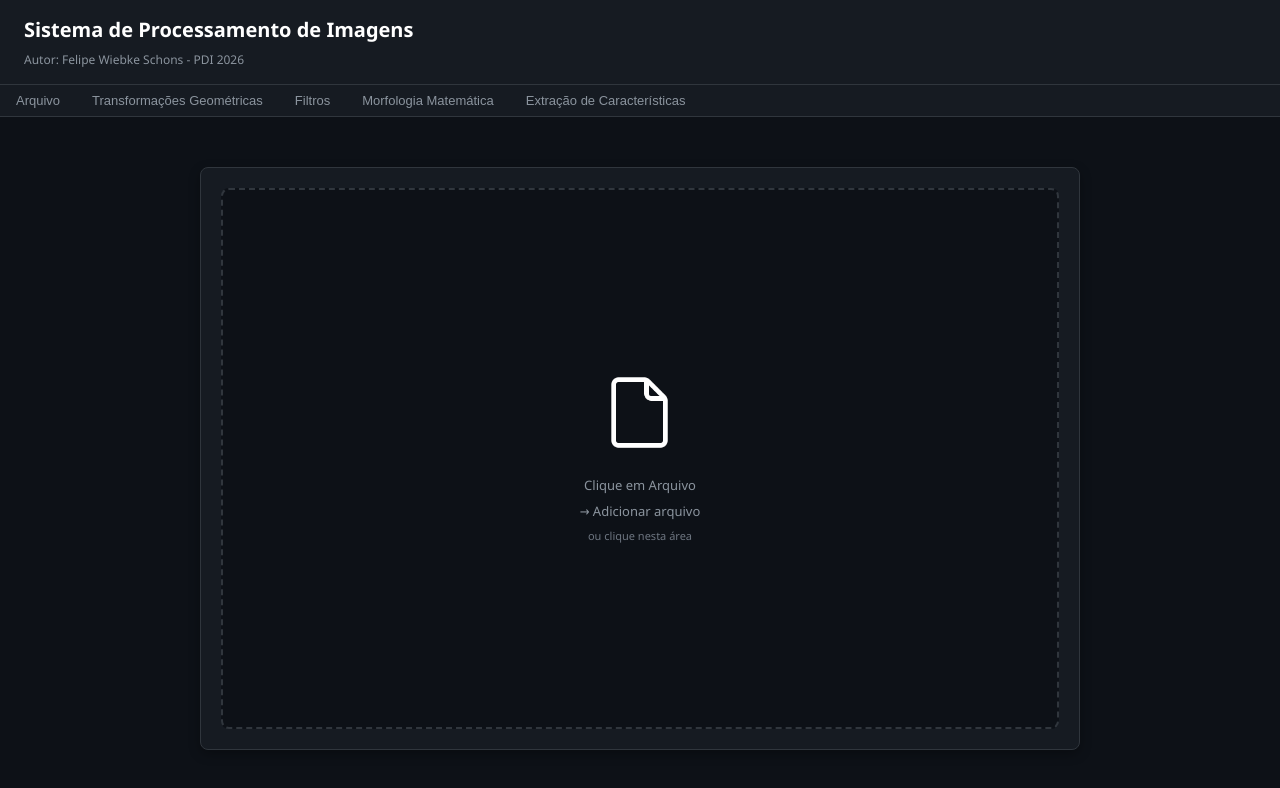
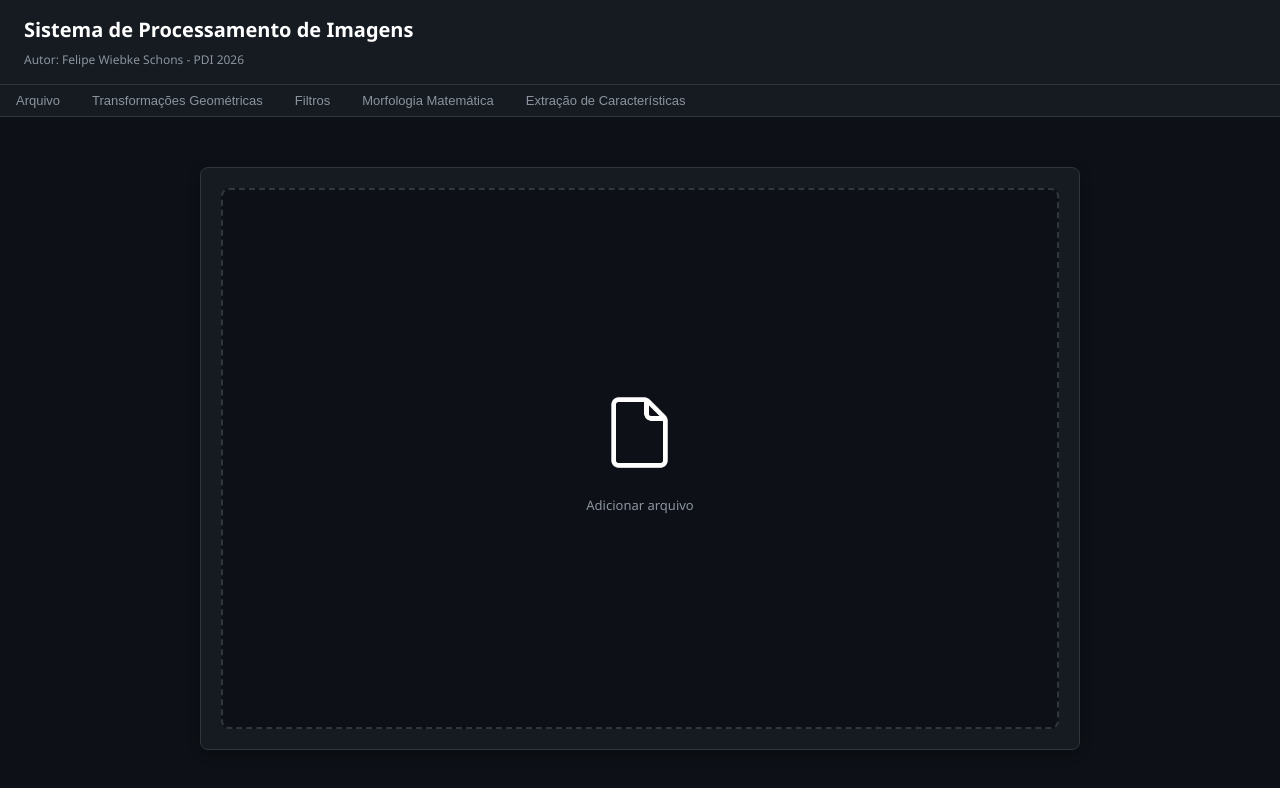
Before and after one commit to wsfelipe/photoshop-pdi, a React (Vite) app: page / in a window 1280 px wide. Shown: the top 788 px of the page. Built offline with nearby package versions, Linux system fonts and the light colour scheme.

Commit message:
feat: changed main content to just one preview

```diff
--- a/src/components/MainContent.jsx
+++ b/src/components/MainContent.jsx
@@ -19,9 +19,7 @@ export default function MainContent({ imageSrc, onOpenFilePicker }) {
               <div style={styles.placeholderIcon}>
                 <img width="75" height="auto" src="src/assets/file.png" alt="" />
               </div>
-              <p style={styles.placeholderText}>Clique em Arquivo</p>
-              <p style={styles.placeholderText}>→ Adicionar arquivo</p>
-              <p style={styles.placeholderSubtext}>ou clique nesta área</p>
+              <p style={styles.placeholderText}>Adicionar arquivo</p>
             </div>
           )}
         </div>
```
